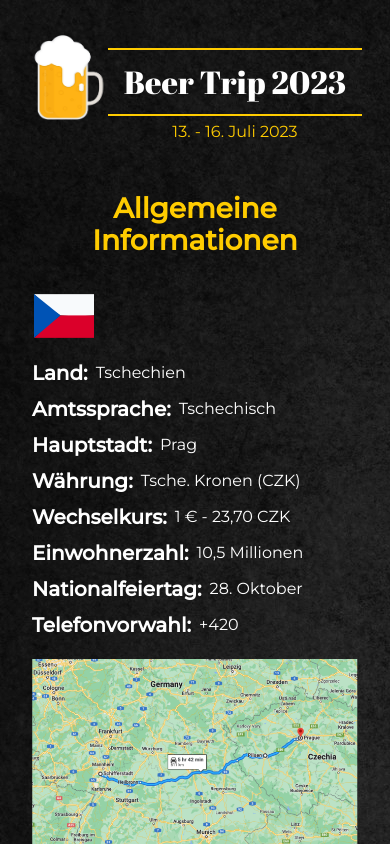
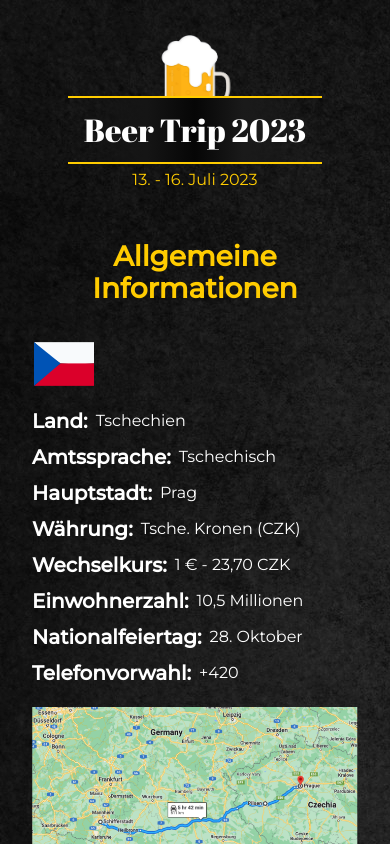
Before and after one commit to SButterbluemchen/trip, a Vue app: page / in a window 390 px wide. Shown: the top 844 px of the page. Built offline with nearby package versions, Linux system fonts and the light colour scheme; a web font is replaced by a local one.

Commit message:
pageTitle: layout for mobile changed to put beer behind title

```diff
--- a/src/components/PageTitle.vue
+++ b/src/components/PageTitle.vue
@@ -16,17 +16,29 @@ const titleMessage = 'Beer Trip 2023'
 @import '@/assets/stylesheets/_variables.scss';
 article {
   display: flex;
-  align-items: flex-start;
-  @media only screen and (min-width: 900px) {
-    align-items: flex-end;
+  align-items: center;
+  flex-direction: column;
+  @media only screen and (min-width: 600px) {
+    flex-direction: row;
+    align-items: flex-start;
   }
   h1 {
-    margin-top: 1rem;
+    margin-top: -1.5rem;
+    background: linear-gradient(
+      90deg,
+      rgba(42, 42, 42, 0) 0%,
+      rgba(21, 21, 21, 1) 31%,
+      rgba(6, 6, 6, 1) 50%,
+      rgba(26, 26, 26, 1) 69%,
+      rgba(42, 42, 42, 0) 100%
+    );
     padding: 0.5rem 1rem;
     border-top: 2px solid $yellow-color;
     border-bottom: 2px solid $yellow-color;
-    @media only screen and (min-width: 900px) {
+    @media only screen and (min-width: 600px) {
       padding: 0.5rem 5rem;
+      margin-top: 1rem;
+      background: transparent;
     }
   }
   p {
@@ -39,8 +51,9 @@ article {
     width: 5rem;
     height: 5.5rem;
     @media only screen and (min-width: 900px) {
-      width: 9rem;
+      width: 8.5rem;
       height: 9rem;
+      padding-bottom: 1rem;
     }
   }
 }
```
